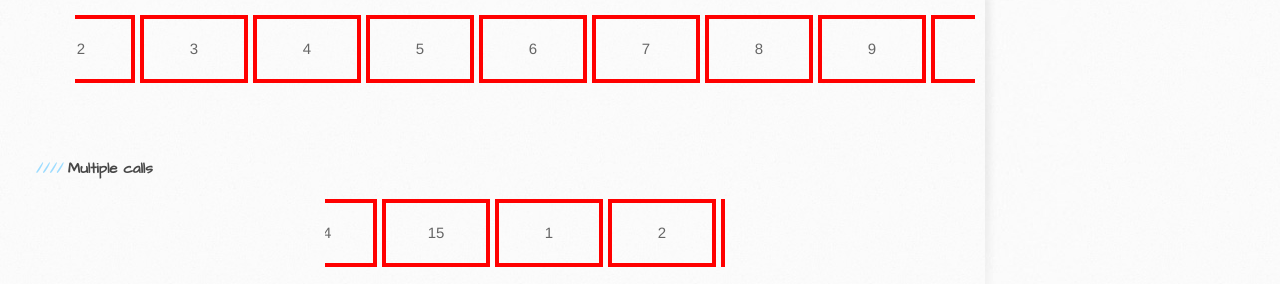
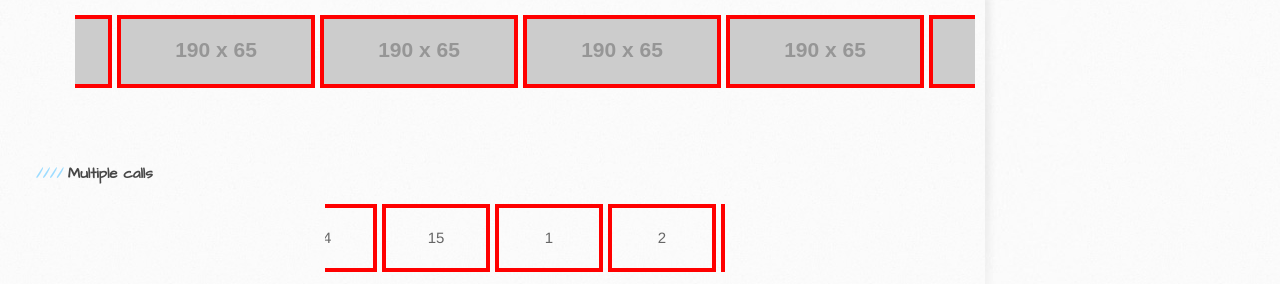
Before and after one commit to yuriyberezovskiy/carouselTicker, a plain HTML site: page index.html in a window 1280 px wide. Shown: the part 489-773 px from the top of the page. Drawn offline with nearby package versions, Linux system fonts and the light colour scheme; placeholder pictures from the web are drawn by us.

Commit message:
inside image in carouselTicker__item

```diff
--- a/index.html
+++ b/index.html
@@ -37,21 +37,11 @@
                 <h4>Horizontal mode</h4>
                     <div id="carouselTicker" class="carouselTicker">
                         <ul class="carouselTicker__list">
-                            <li class="carouselTicker__item">1</li>
-                            <li class="carouselTicker__item">2</li>
-                            <li class="carouselTicker__item">3</li>
-                            <li class="carouselTicker__item">4</li>
-                            <li class="carouselTicker__item">5</li>
-                            <li class="carouselTicker__item">6</li>
-                            <li class="carouselTicker__item">7</li>
-                            <li class="carouselTicker__item">8</li>
-                            <li class="carouselTicker__item">9</li>
-                            <li class="carouselTicker__item">10</li>
-                            <li class="carouselTicker__item">11</li>
-                            <li class="carouselTicker__item">12</li>
-                            <li class="carouselTicker__item">13</li>
-                            <li class="carouselTicker__item">14</li>
-                            <li class="carouselTicker__item">15</li>
+                            <li class="carouselTicker__item"><img src="http://placehold.it/190x65" alt="banner image"></li>
+                            <li class="carouselTicker__item"><img src="http://placehold.it/190x65" alt="banner image"></li>
+                            <li class="carouselTicker__item"><img src="http://placehold.it/190x65" alt="banner image"></li>
+                            <li class="carouselTicker__item"><img src="http://placehold.it/190x65" alt="banner image"></li>
+                            <li class="carouselTicker__item"><img src="http://placehold.it/190x65" alt="banner image"></li>
                         </ul>
                     </div>
 
--- a/javascripts/start.js
+++ b/javascripts/start.js
@@ -1,5 +1,7 @@
 (function ($, undefined) {
-    $("#carouselTicker").carouselTicker();
+    $(window).on("load", function() {
+        $("#carouselTicker").carouselTicker();
+    })
 
     $("#carouselTicker1").carouselTicker({
         "direction": "next"
--- a/stylesheets/carouselTicker.css
+++ b/stylesheets/carouselTicker.css
@@ -44,3 +44,14 @@
     line-height: 60px;
     text-align: center;
 }
+
+
+#carouselTicker .carouselTicker__item {
+    width: auto;
+    height: auto;
+    line-height: normal;
+}
+
+.carouselTicker__item img {
+    vertical-align: top;
+}
```
Also changed, not shown: images/placeholder.gif (added).
